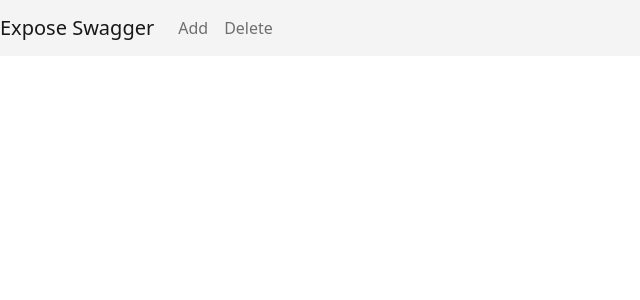
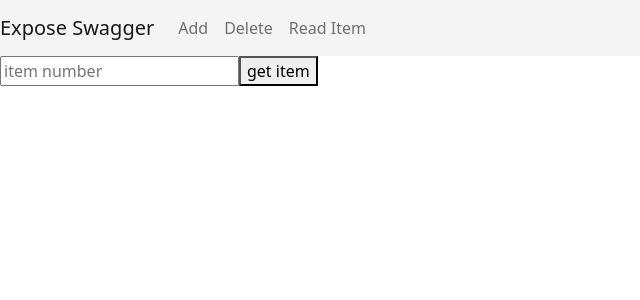
Before and after one commit to amitai1992/Swagger-api-catalog, an Angular app in the folder SwaggerAPI/src/main/resources/swagger-app/: page /read in a window 1280 px wide. Before the commit this address led to /. Shown: the top 300 px of the page, without its empty margins (0-640 px from the left). Built offline with nearby package versions, Linux system fonts and the light colour scheme.

Commit message:
angular delete finished

```diff
--- a/SwaggerAPI/src/main/resources/swagger-app/src/app/app-routing.module.ts
+++ b/SwaggerAPI/src/main/resources/swagger-app/src/app/app-routing.module.ts
@@ -2,10 +2,12 @@
 import { Routes, RouterModule } from '@angular/router';
 import {AddComponent} from './add/add.component';
 import { DeleteComponent } from './delete/delete.component';
+import { ReadItemComponent } from './read-item/read-item.component';
 
 const routes: Routes = [
   {path:'add', component:AddComponent},
-  {path:'delete', component:DeleteComponent}
+  {path:'delete', component:DeleteComponent},
+  {path:'read', component:ReadItemComponent}
 ];
 
 @NgModule({
--- a/SwaggerAPI/src/main/resources/swagger-app/src/app/app.component.html
+++ b/SwaggerAPI/src/main/resources/swagger-app/src/app/app.component.html
@@ -8,6 +8,9 @@
       <li class="nav-item active">
         <a class="nav-link" routerLink="/delete">Delete</a>
       </li>
+      <li class="nav-item active">
+        <a class="nav-link" routerLink="/read">Read Item</a>
+      </li>
     </ul>
   </div>
 </nav>
--- a/SwaggerAPI/src/main/resources/swagger-app/src/app/app.module.ts
+++ b/SwaggerAPI/src/main/resources/swagger-app/src/app/app.module.ts
@@ -8,13 +8,15 @@
 import { AddComponent } from './add/add.component';
 import { DeleteComponent } from './delete/delete.component';
 import { ReadItemComponent } from './read-item/read-item.component';
+import { UpdateItemComponent } from './update-item/update-item.component';
 
 @NgModule({
   declarations: [
     AppComponent,
     AddComponent,
     DeleteComponent,
-    ReadItemComponent
+    ReadItemComponent,
+    UpdateItemComponent
   ],
   imports: [
     BrowserModule,
--- a/SwaggerAPI/src/main/resources/swagger-app/src/app/item.service.ts
+++ b/SwaggerAPI/src/main/resources/swagger-app/src/app/item.service.ts
@@ -20,4 +20,12 @@
     return this.http.delete(`${this.url}deleteItem?item_no=` + item_no);
   }
 
+  getItem(id:number): Observable<any> {
+    return this.http.get(`${this.url}getItem?item_no=` + id);
+  }
+
+  desposit(id:number, quantity:number): Observable<any> {
+    return this.http.get(`${this.url}despositQuantity?item_no=${id}&quantity=${quantity}`);
+  }
+
 }
--- a/SwaggerAPI/src/main/resources/swagger-app/src/app/read-item/read-item.component.html
+++ b/SwaggerAPI/src/main/resources/swagger-app/src/app/read-item/read-item.component.html
@@ -1 +1,23 @@
-<p>read-item works!</p>
+<form #data="ngForm" (ngSubmit)="getItem(data.value)" ngNativeValidate>
+    <input [(ngModel)] = "data.id" type="number" name="id" placeholder="item number" required>
+    <button type="submit">get item</button>
+</form>
+
+<div *ngIf="flag != false">
+
+<table [(ngModel)]="item">
+    <tr>
+        <th class="tdCell">item number</th>
+        <th class="tdCell">amount</th>
+        <th class="tdCell">inventory code</th>
+        <th class="tdCell">name</th>
+
+    </tr>
+    <tr>
+        <td  class="tdCell">{{item.item_no}}</td>
+        <td  class="tdCell">{{item.amount}}</td>
+        <td  class="tdCell">{{item.inventory_code}}</td>
+        <td  class="tdCell">{{item.name}}</td>
+    </tr>
+</table>
+</div>
--- a/SwaggerAPI/src/main/resources/swagger-app/src/app/read-item/read-item.component.ts
+++ b/SwaggerAPI/src/main/resources/swagger-app/src/app/read-item/read-item.component.ts
@@ -1,4 +1,6 @@
 import { Component, OnInit } from '@angular/core';
+import { ItemService } from '../item.service';
+import { Item } from '../ItemClass/Item';
 
 @Component({
   selector: 'app-read-item',
@@ -6,8 +8,19 @@
   styleUrls: ['./read-item.component.css']
 })
 export class ReadItemComponent implements OnInit {
+  flag: boolean;
+  item: any;
+  constructor(private service: ItemService) {
+    this.flag = false;
+    this.item = undefined;
+  }
 
-  constructor() { }
+  async getItem(data) {
+    await this.service.getItem(data.id).subscribe(resItem => {
+      this.item = new Item(resItem);
+    });
+    this.flag = true;
+  }
 
   ngOnInit(): void {
   }
--- /dev/null
+++ b/SwaggerAPI/src/main/resources/swagger-app/src/app/update-item/update-item.component.html
@@ -0,0 +1,6 @@
+<form #data="ngForm"  ngNativeValidate>
+    <input [(ngModel)] = "data.id" type="number" name="id" placeholder="item number" required>
+    <input [(ngModel)] = "data.inventory_code" type="number" name="inventory_code" placeholder="item number" required>
+    <button type="submit" (ngSubmit)="withdrawal(data.value)">withdrawal</button>
+    <button type="submit" (ngSubmit)="desposit(data.value)">desposit</button>
+</form>
--- /dev/null
+++ b/SwaggerAPI/src/main/resources/swagger-app/src/app/update-item/update-item.component.ts
@@ -0,0 +1,15 @@
+import { Component, OnInit } from '@angular/core';
+
+@Component({
+  selector: 'app-update-item',
+  templateUrl: './update-item.component.html',
+  styleUrls: ['./update-item.component.css']
+})
+export class UpdateItemComponent implements OnInit {
+
+  constructor() { }
+
+  ngOnInit(): void {
+  }
+
+}
```
Also changed, not shown: SwaggerAPI/src/main/resources/swagger-app/src/app/update-item/update-item.component.css (added), 2 other files (tests, documents, lock files or other folders).
